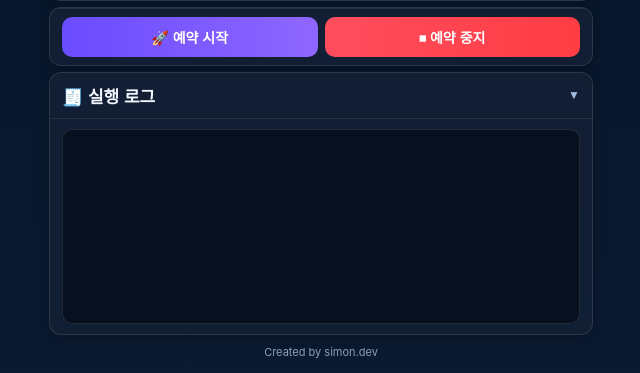
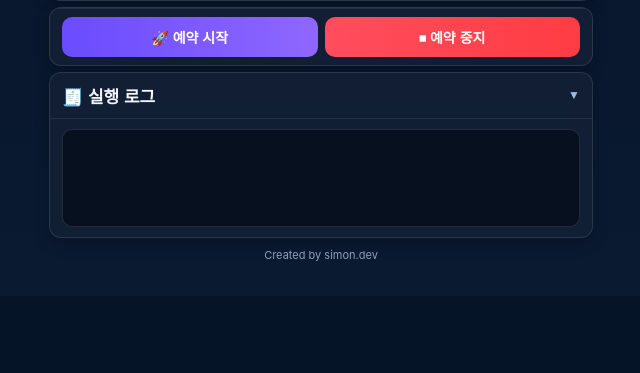
Before and after one commit to jinizest/SuperK, a Flask app: page / in a window 1280 px wide. Shown: the part 504-877 px from the top of the page, without its empty margins (319-959 px from the left). After the commit the page ends 765 px from the top, so only its background shows below. Run offline with Flask 3, Linux system fonts and the light colour scheme; data that the repository does not hold is empty; parts of the project's set-up code (start-up, migrations or seed data) failed here and were passed over.

Commit message:
애드온 버전 0.1.12로 업데이트

```diff
--- a/addons/superk/config.yaml
+++ b/addons/superk/config.yaml
@@ -1,5 +1,5 @@
 name: "SuperK"
-version: "0.1.11"
+version: "0.1.12"
 slug: "superk"
 description: "SuperK train reservation service with Flask web UI"
 url: "https://github.com/jinizest/SuperK"
--- a/addons/superk/src/templates/index.html
+++ b/addons/superk/src/templates/index.html
@@ -272,8 +272,8 @@
         border-radius: 10px;
         background: rgba(4, 13, 26, .76);
         padding: 10px;
-        min-height: 195px;
-        max-height: 429px;
+        min-height: 98px;
+        max-height: 215px;
         overflow: auto;
         font-size: 11px;
         line-height: 1.35;
```
